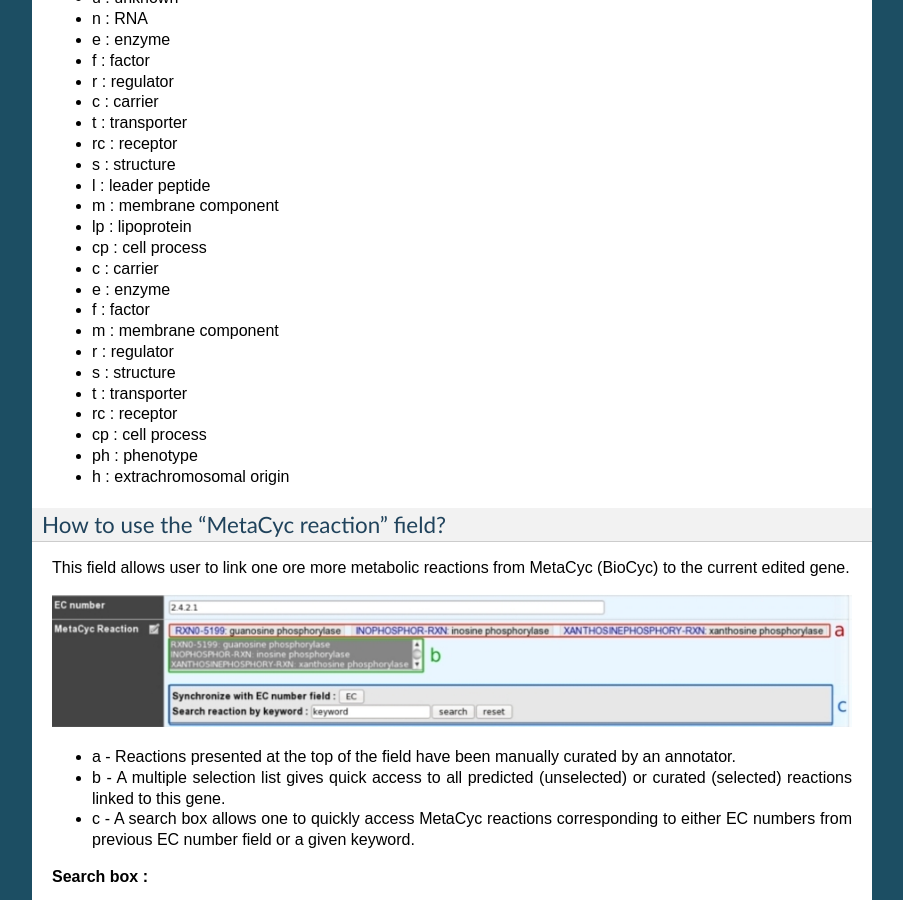
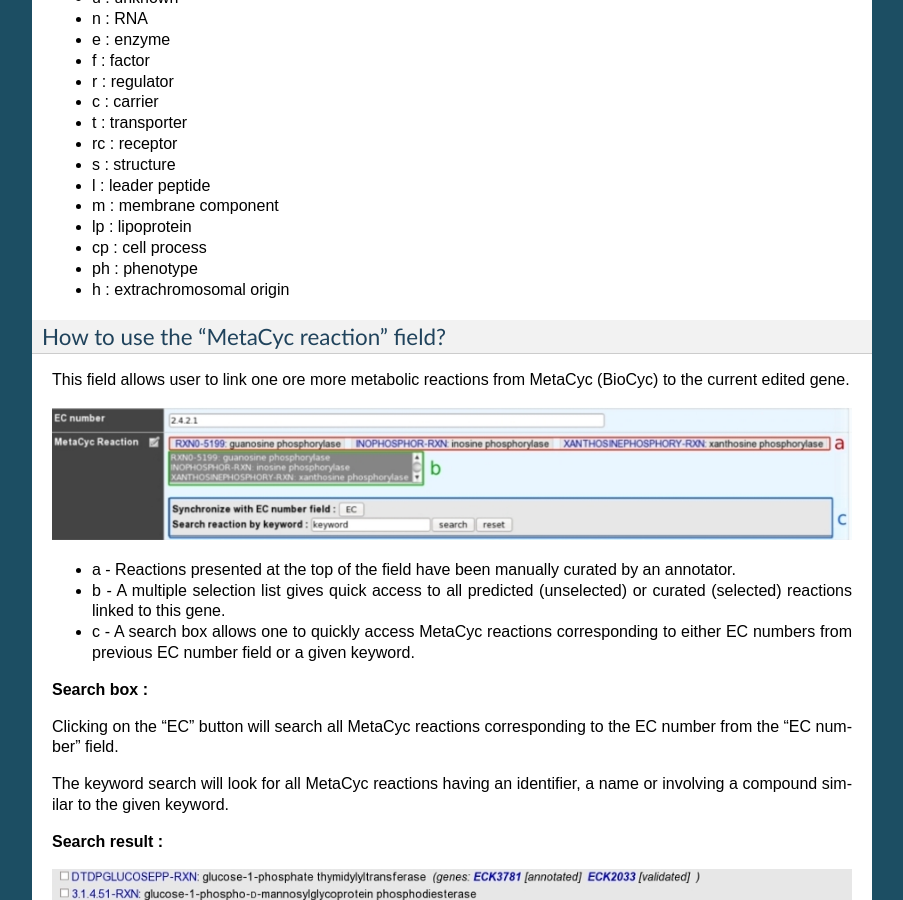
Before and after one commit to labgem/microscope-user-doc, a Sphinx documentation site: the page built from docs/content/mage/info.rst, in a window 1280 px wide and 900 px high, scrolled down 4260 px. Shown: the whole window, without its empty margins (198-1101 px from the left). Built offline with Sphinx 7.4.7, drawn with Linux system fonts in a browser that asks for light colours; formulas are drawn with MathJax 3.

Commit message:
Update info.rst

```diff
--- a/docs/content/mage/info.rst
+++ b/docs/content/mage/info.rst
@@ -124,15 +124,6 @@
 * l : leader peptide
 * m : membrane component
 * lp : lipoprotein
-* cp : cell process
-* c : carrier
-* e : enzyme
-* f : factor
-* m : membrane component
-* r : regulator
-* s : structure
-* t : transporter
-* rc : receptor
 * cp : cell process
 * ph : phenotype
 * h : extrachromosomal origin
```
